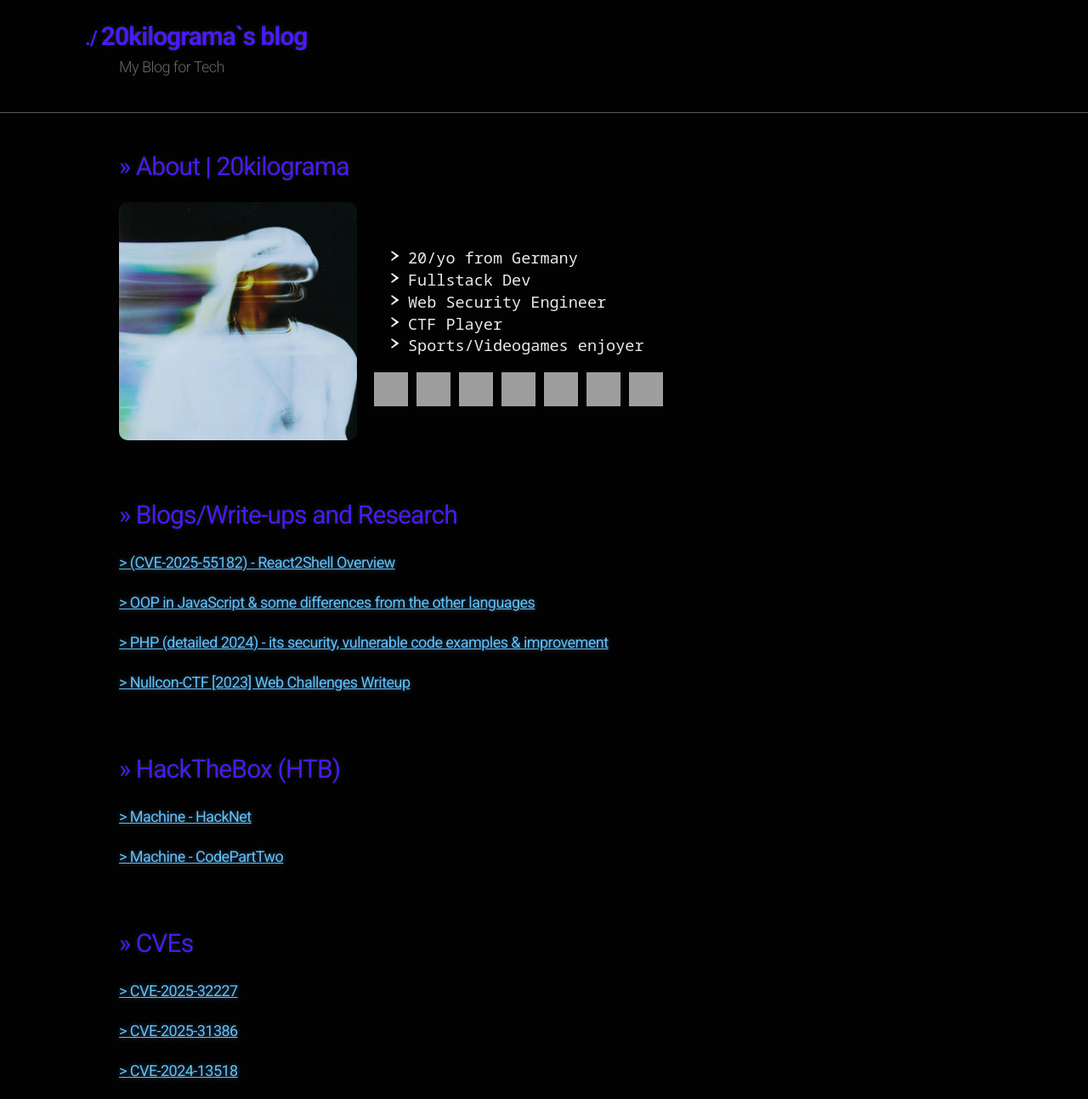
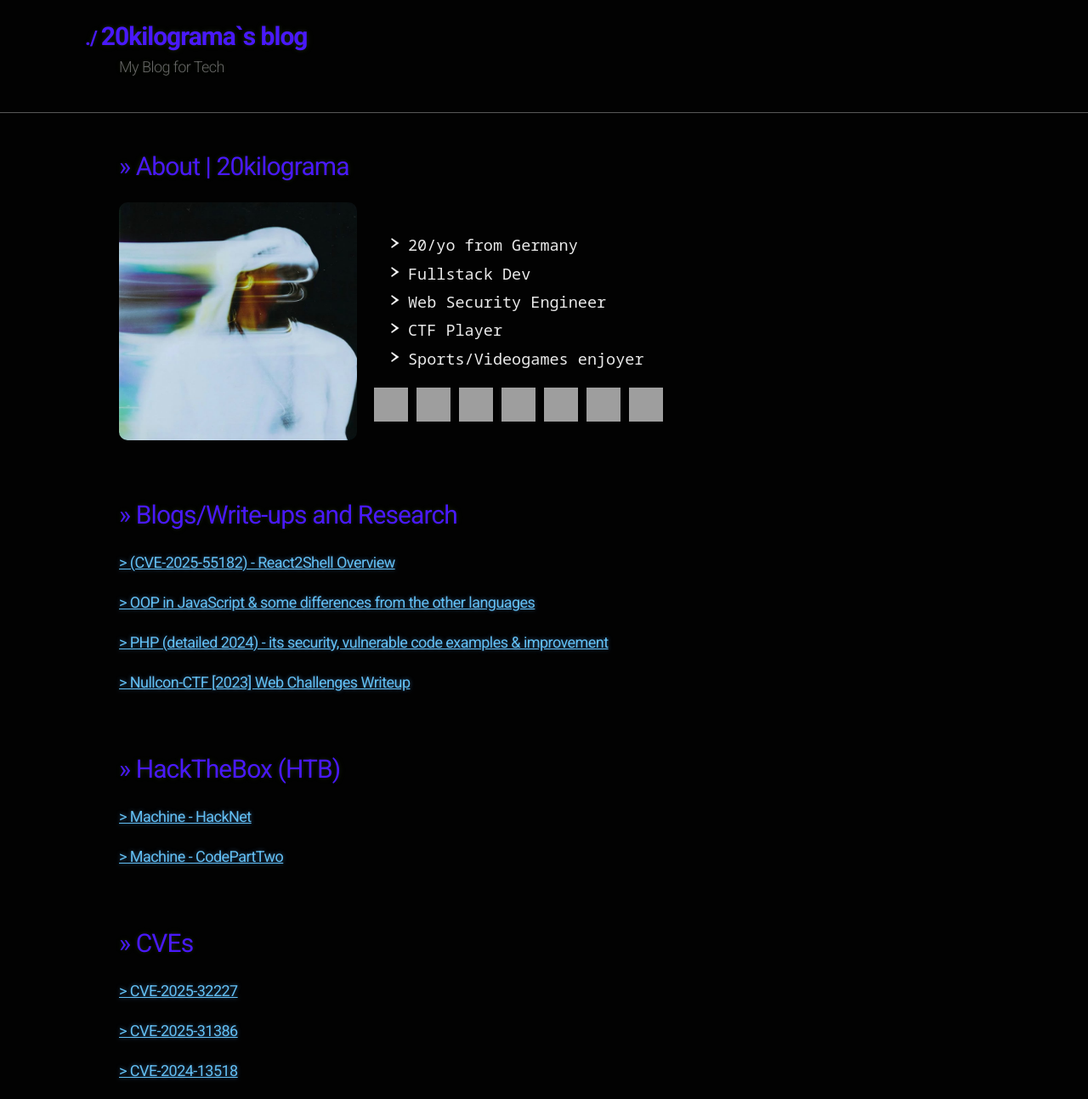
Before and after one commit to 20kilograma/blog, a Jekyll site: the page built from index.md, in a window 1280 px wide. Shown: the whole page at 85% size. Built offline with Jekyll 4.4.1, drawn with Linux system fonts in a browser that asks for light colours; nearby versions of some CDN libraries; some web fonts are replaced; our own code applies the rules of GitHub Pages for plain Markdown files; grey boxes are pictures that could not be loaded.

Commit message:
Update jekyll-theme-hacker.scss

```diff
--- a/_sass/jekyll-theme-hacker.scss
+++ b/_sass/jekyll-theme-hacker.scss
@@ -45,7 +45,7 @@ h1, h2, h3, h4, h5, h6 {
 }
 
 li {
-  line-height: 1.4 ;
+  line-height: 1.8 ;
 }
 
 /* Header, <header>
```
